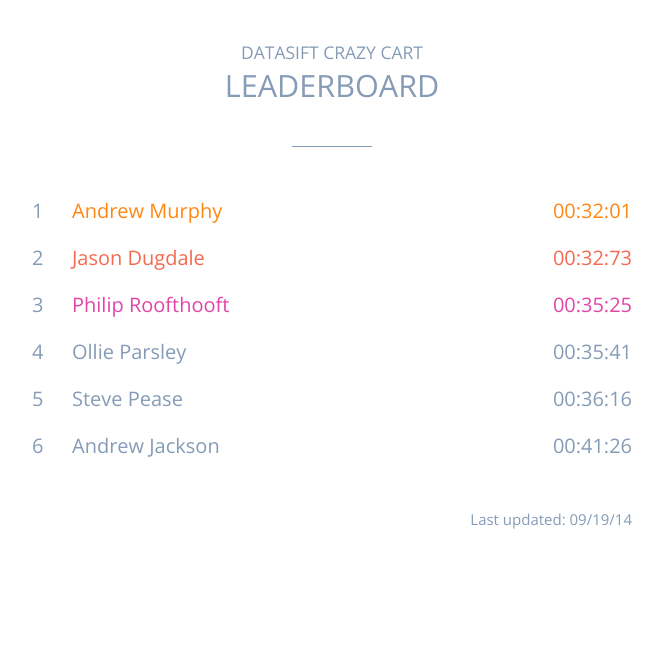
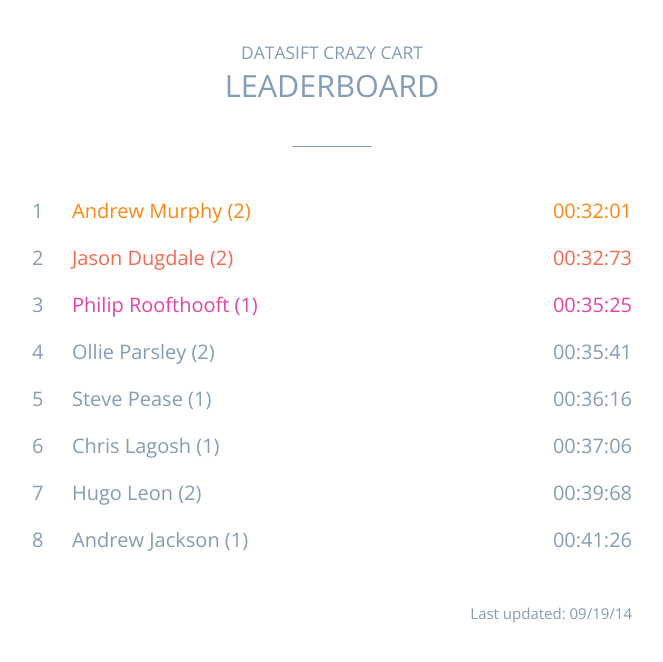
Before and after one commit to LaOnda/crazycart, a Jekyll site: the page built from index.html, in a window 1280 px wide. Shown: the top 662 px of the page, without its empty margins (308-971 px from the left). Built offline with Jekyll 4.4.1, drawn with Linux system fonts in a browser that asks for light colours; Markdown is read by kramdown in place of the engine named in the settings.

Commit message:
Update times.yml

```diff
--- a/_data/times.yml
+++ b/_data/times.yml
@@ -1,17 +1,23 @@
-- name: Andrew Murphy
+- name: Andrew Murphy (2)
   time: '00:32:01'
 
-- name: Jason Dugdale
+- name: Jason Dugdale (2)
   time: '00:32:73'
 
-- name: Philip Roofthooft
+- name: Philip Roofthooft (1)
   time: '00:35:25'
 
-- name: Ollie Parsley
+- name: Ollie Parsley (2)
   time: '00:35:41'
 
-- name: Steve Pease
+- name: Steve Pease (1)
   time: '00:36:16'
 
-- name: Andrew Jackson
+- name: Chris Lagosh (1)
+  time: '00:37:06'
+
+- name: Hugo Leon (2)
+  time: '00:39:68'
+
+- name: Andrew Jackson (1)
   time: '00:41:26'
```
